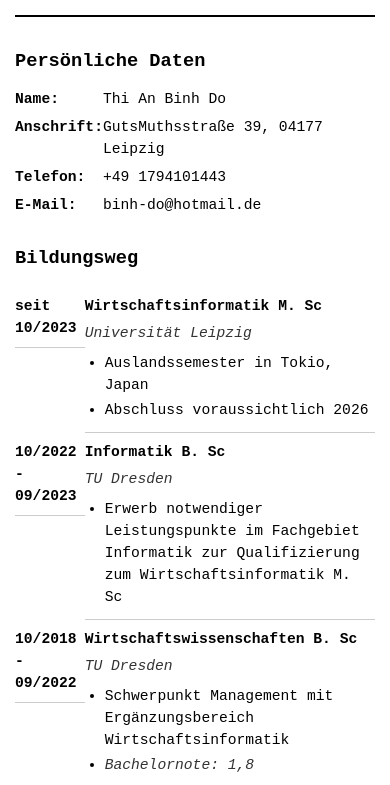
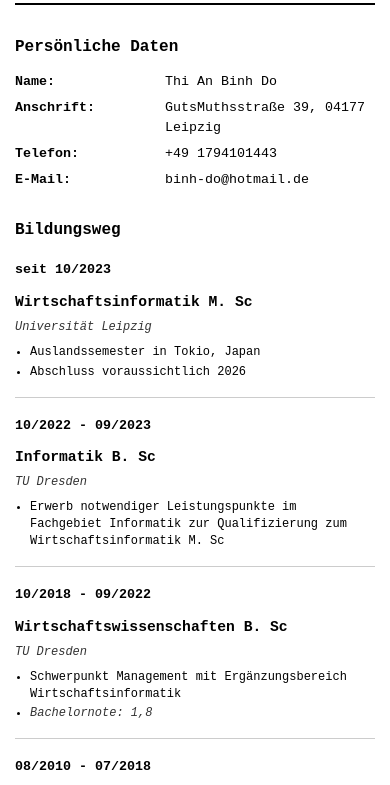
Before and after one commit to thianbinhdo/cv, a plain HTML site: page index.html in a window 390 px wide. Shown: the part 73-858 px from the top of the page. Drawn offline with Linux system fonts and the light colour scheme.

Commit message:
Add files via upload

```diff
--- a/index.html
+++ b/index.html
@@ -132,17 +132,74 @@
         }
 
         @media (max-width: 768px) {
+            body {
+                font-size: 10pt;
+            }
+
             .container {
                 padding: 15px;
+                margin: 0;
             }
 
-            .data-table td:first-child,
+            .header h1 {
+                font-size: 18pt;
+                letter-spacing: 0.5px;
+            }
+
+            .personal-data h2,
+            .section h2 {
+                font-size: 12pt;
+            }
+
+            .experience-table,
+            .education-table,
+            .engagement-table {
+                display: block;
+            }
+
+            .experience-table tr,
+            .education-table tr,
+            .engagement-table tr {
+                display: block;
+                margin-bottom: 15px;
+                border-bottom: 1px solid #ccc;
+                padding-bottom: 10px;
+            }
+
+            .experience-table td,
+            .education-table td,
+            .engagement-table td {
+                display: block;
+                width: 100% !important;
+                padding: 3px 0;
+                border: none;
+            }
+
             .experience-table td:first-child,
             .education-table td:first-child,
             .engagement-table td:first-child {
-                width: auto;
-                display: block;
                 font-weight: bold;
+                margin-bottom: 5px;
+                color: #000;
+            }
+
+            .description ul {
+                margin-left: 15px;
+            }
+
+            .description li {
+                font-size: 9pt;
+                line-height: 1.4;
+            }
+
+            .job-title,
+            .education-title {
+                font-size: 11pt;
+            }
+
+            .company,
+            .institution {
+                font-size: 9pt;
             }
         }
     </style>
```
